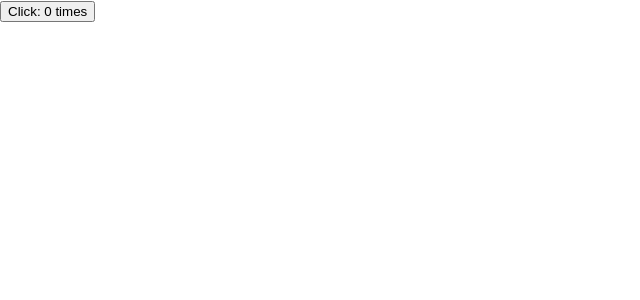
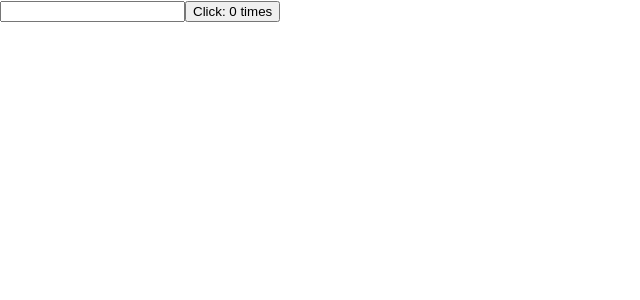
Before and after one commit to yashvanthkg/react-hooks-demo, a React (Create React App) app: page / in a window 1280 px wide. Shown: the top 300 px of the page, without its empty margins (0-640 px from the left). Built offline with nearby package versions, Linux system fonts and the light colour scheme.

Commit message:
conditional redernig with hooks

```diff
--- a/src/App.js
+++ b/src/App.js
@@ -1,11 +1,13 @@
 import './App.css';
 import HookCounter from './components/HookCounter';
+import ClassCounter from './components/ClassCounter';
 
 
 function App() {
   return (
     <div>
       <HookCounter />
+      {/* <ClassCounter /> */}
     </div>
   );
 }
--- a/src/components/ClassCounter.js
+++ b/src/components/ClassCounter.js
@@ -5,19 +5,27 @@
         super(props)
 
         this.state = {
-            count: 0
+            count: 0,
+            name: ''
         }
     }
 
     componentDidMount() {
         document.title = `Clicked ${this.state.count} times`
     }
-    componentDidUpdate() {
-        document.title = `Clicked ${this.state.count} times`
+    componentDidUpdate(prevProps, prevState) {
+        if(prevState.count !== this.state.count) {
+            console.log("updating ...")
+            document.title = `Clicked ${this.state.count} times`
+        }
     }
     render() {
         return (
             <div>
+                <input type="text"
+                    value={this.state.name}
+                    onChange={(e) => this.setState({ name: e.target.value })}
+                />
                 <button onClick={() => this.setState({count: this.state.count+1})}>clock: {this.state.count} times</button>
             </div>
         )
--- a/src/components/HookCounter.js
+++ b/src/components/HookCounter.js
@@ -2,11 +2,17 @@
 
 function HookCounter() {
     const [count, setCount] = useState(0)
+    const [name, setName] = useState('')
     useEffect(() => {
+        console.log("updating ...");
         document.title = `Clicked ${count} times`
-    })
+    }, [count])
     return (
         <div>
+            <input type="text"
+                value={name}
+                onChange={(e) => setName(e.target.value )}
+                />
             <button onClick={() => setCount(count+1)}>Click: {count} times</button>
         </div>
     )
```
